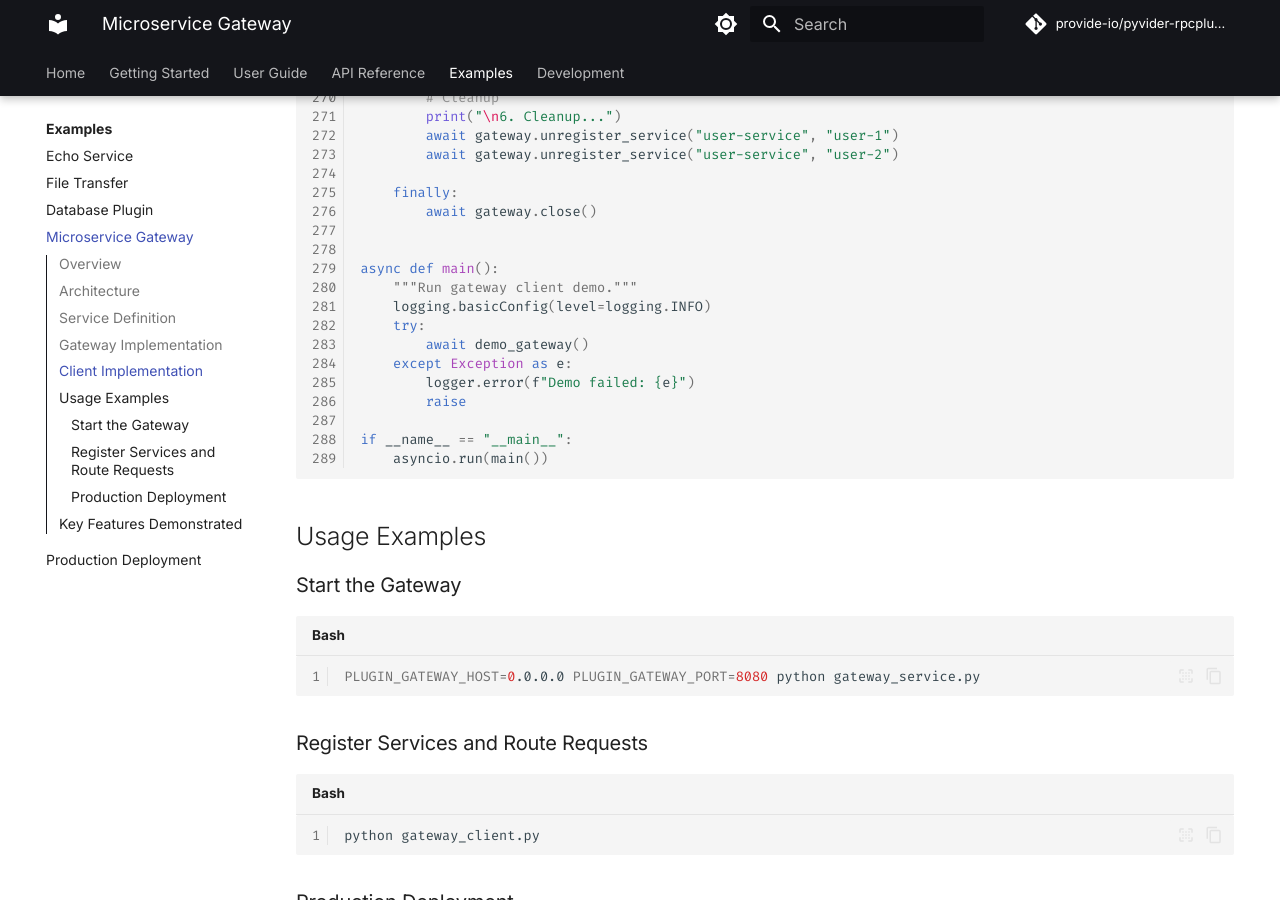
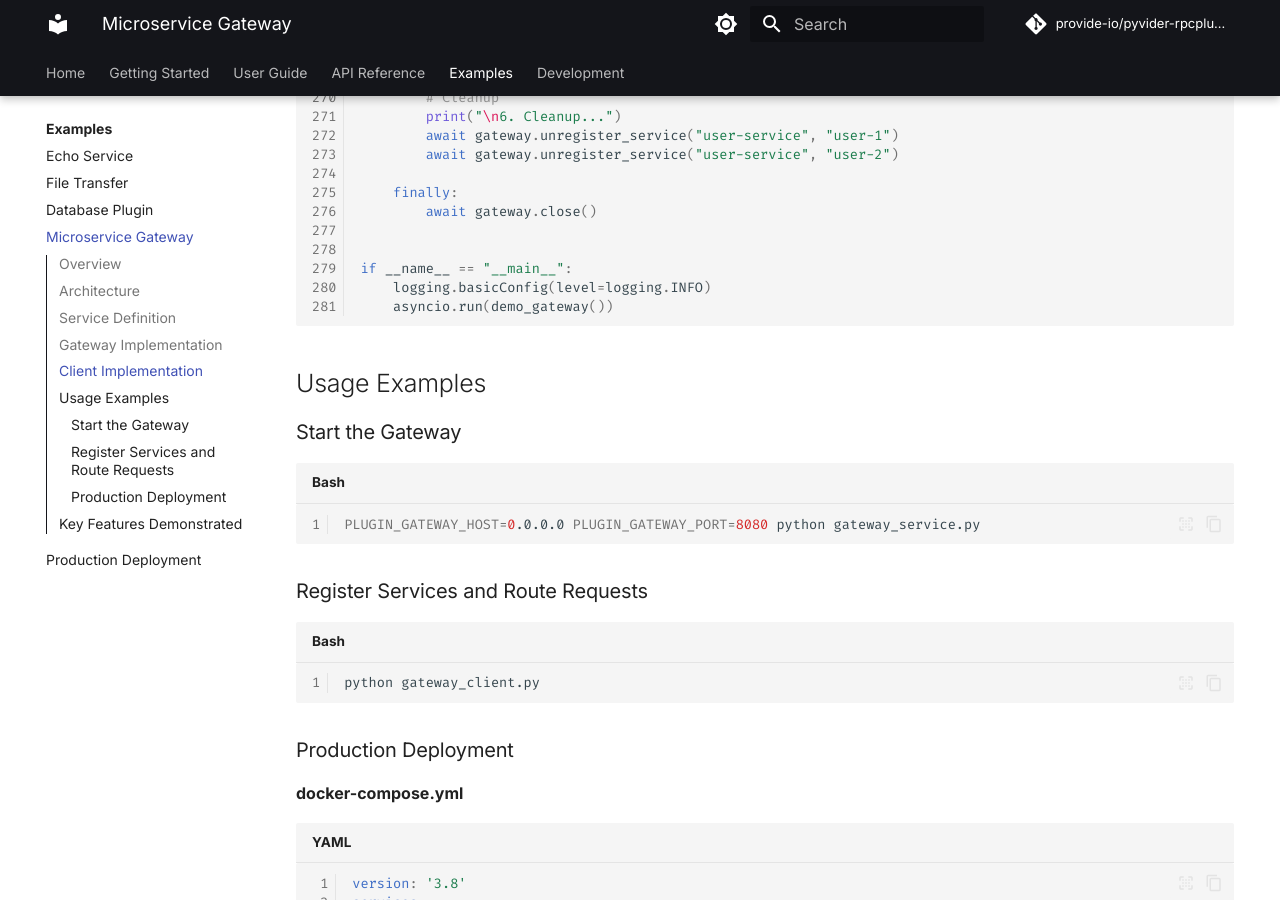
Before and after one commit to provide-io/pyvider-rpcplugin, an MkDocs documentation site: the page built from docs/examples/microservice-gateway.md, in a window 1280 px wide and 900 px high, scrolled down 17775 px. Built offline with MkDocs 1.6.1 and Material for MkDocs 9.7.7, drawn with Linux system fonts in a browser that asks for light colours; comment, search, counter and statistics services are not loaded; the version menu is left out; some of the changed text lies outside the part shown.

Commit message:
🔼⚙️ [skip ci] auto-commit

````diff
--- a/docs/examples/microservice-gateway.md
+++ b/docs/examples/microservice-gateway.md
@@ -923,17 +923,9 @@ async def demo_gateway():
         await gateway.close()
 
 
-async def main():
-    """Run gateway client demo."""
+if __name__ == "__main__":
     logging.basicConfig(level=logging.INFO)
-    try:
-        await demo_gateway()
-    except Exception as e:
-        logger.error(f"Demo failed: {e}")
-        raise
-
-if __name__ == "__main__":
-    asyncio.run(main())
+    asyncio.run(demo_gateway())
 ```
 
 ## Usage Examples
````
Also changed, not shown: other parts of docs/examples/microservice-gateway.md (+5 -5 lines).
